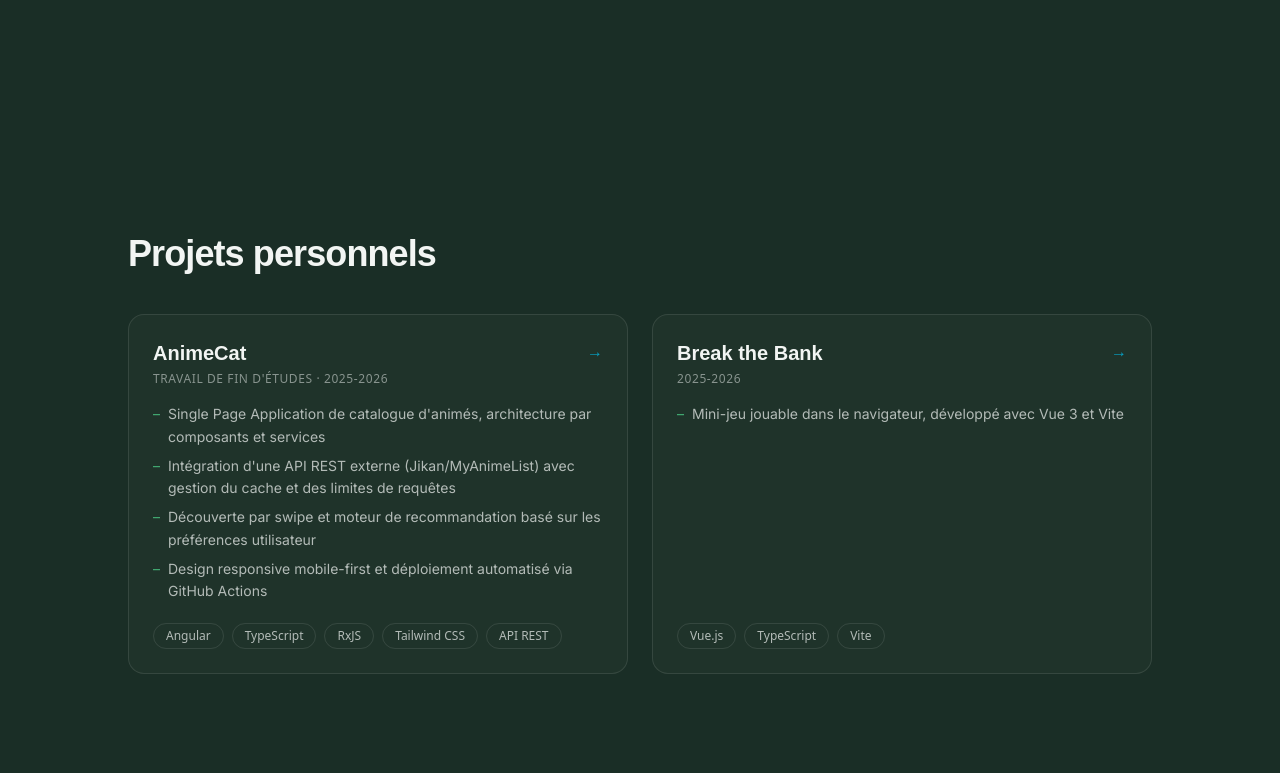
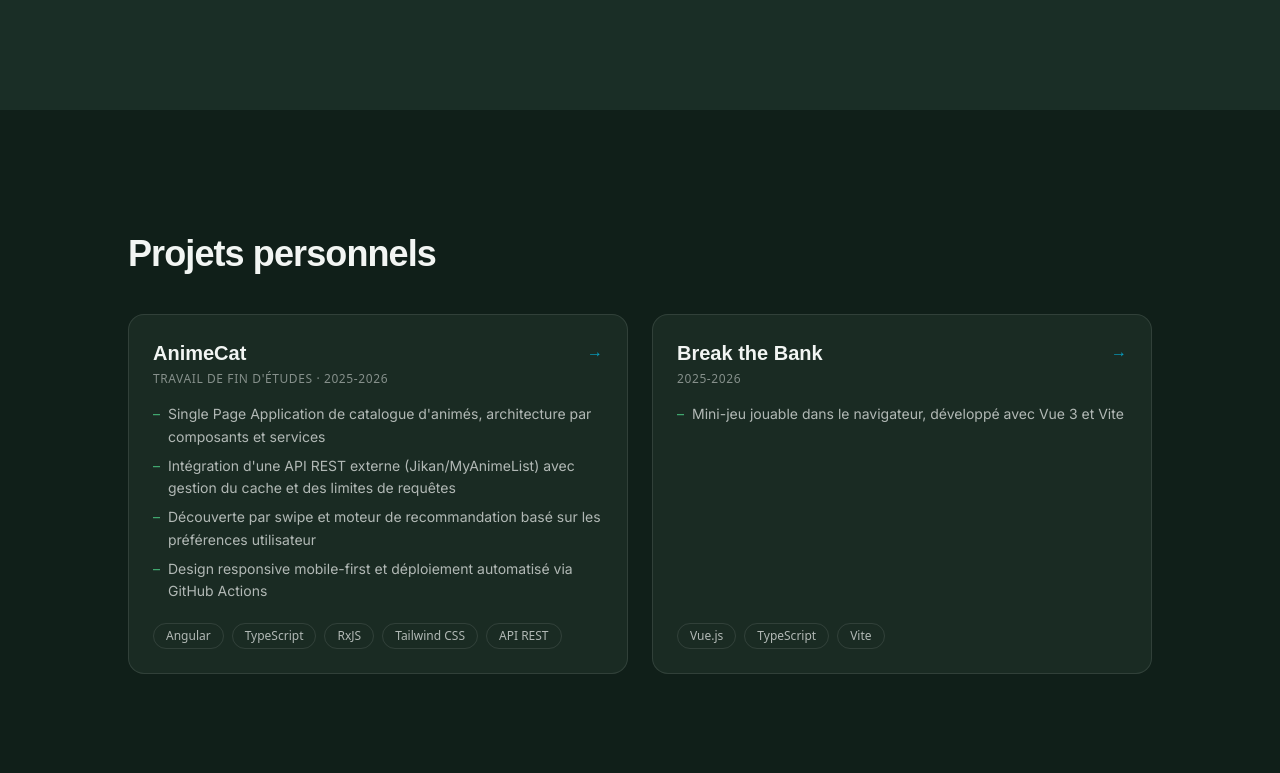
Before and after one commit to Shakinoz/portfolio, a React (Vite) app: page / in a window 1280 px wide. Shown: the part 2507-3280 px from the top of the page. Built offline with nearby package versions, Linux system fonts and the light colour scheme.

Commit message:
Deploy page

```diff
--- a/src/components/Projects.tsx
+++ b/src/components/Projects.tsx
@@ -4,7 +4,11 @@ import { Section } from "./Section";
 
 export function Projects() {
   return (
-    <Section id="projects" title="Projets personnels">
+    <Section
+      id="projects"
+      title="Projets personnels"
+      className="bg-evergreen-deep"
+    >
       <div className="grid gap-6 sm:grid-cols-2">
         {projects.map((project) => (
           <ProjectCard key={project.name} project={project} />
```
